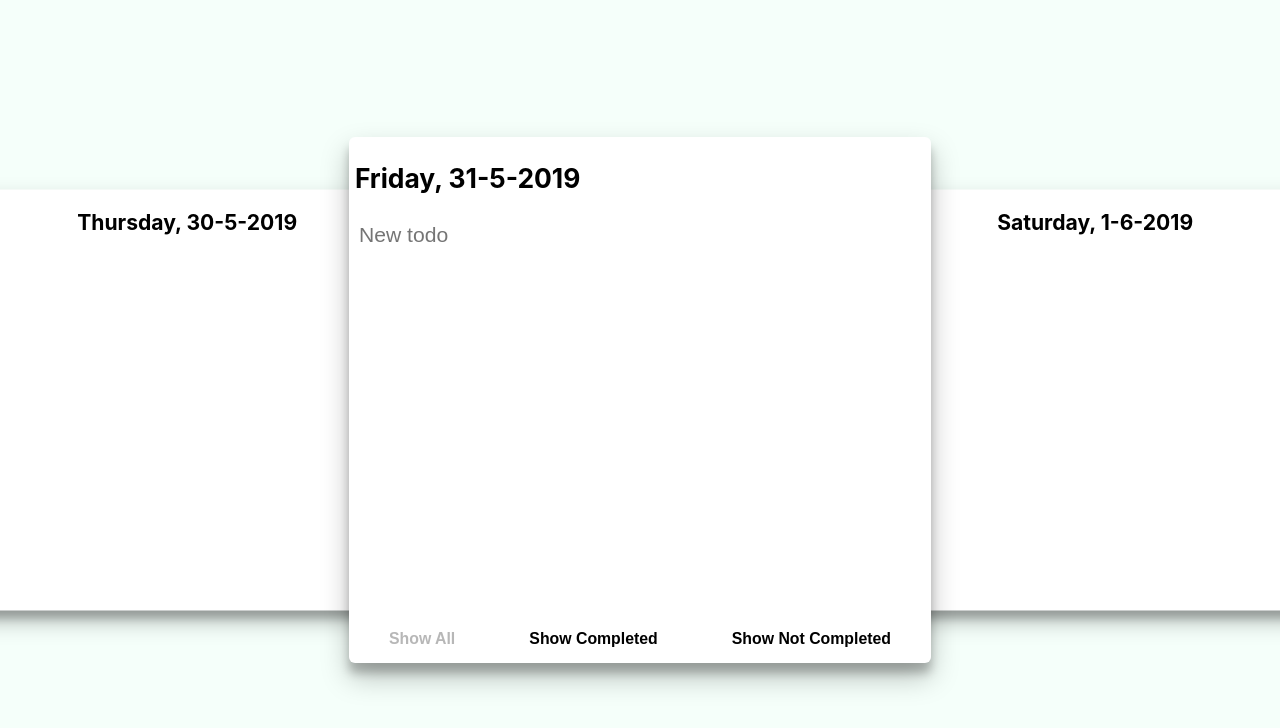
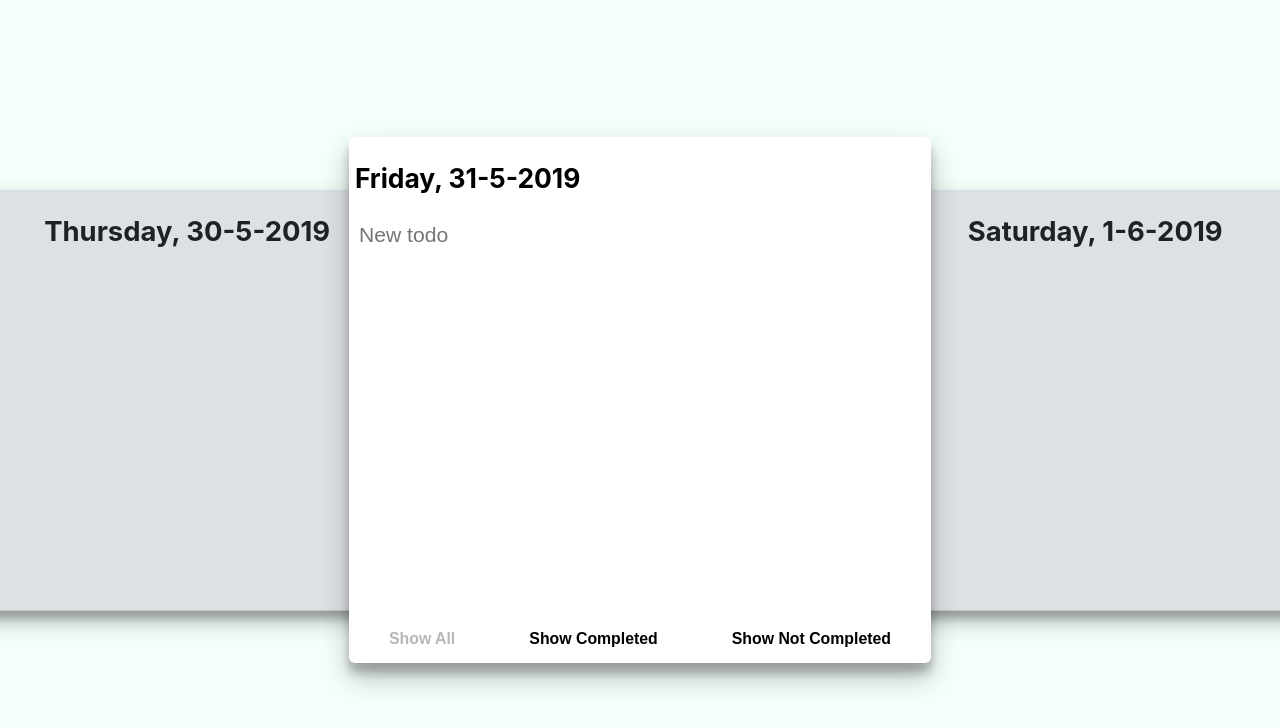
Before and after one commit to d-kowalik/todo-calendar, a React (Create React App) app: page / in a window 1280 px wide. Shown: the top 728 px of the page. Built offline with nearby package versions, Linux system fonts and the light colour scheme.

Commit message:
Add a transparent gray overlay over clickable side days and adjust font size

```diff
--- a/src/components/ShadowTodoBlock.js
+++ b/src/components/ShadowTodoBlock.js
@@ -9,8 +9,11 @@ const ShadowTodoBlock = ({ date, onClick }) => {
 
   return (
     <div className="TodoBlock Shadow" onClick={onClick}>
-      <h2>{date}</h2>
-      <TodoList todos={todos} />
+      <div>
+        <h2>{date}</h2>
+        <TodoList todos={todos} />
+      </div>
+      <div className="ShadowOverlay" />
     </div>
   )
 }
--- a/src/styles/TodoBlock.css
+++ b/src/styles/TodoBlock.css
@@ -20,6 +20,11 @@
   z-index: 0;
   position: relative;
   grid-template-rows: 1fr 12fr;
+  font-size: 1.3em;
+}
+
+.TodoBlock.Shadow li {
+  font-size: 1.25em;
 }
 
 .TodoBlock.Shadow:first-of-type {
@@ -33,3 +38,15 @@
 .TodoBlock.Shadow h2 {
   text-align: center;
 }
+
+.ShadowOverlay {
+  position: absolute;
+  background: lightslategray;
+  width: 100%;
+  height: 100%;
+  opacity: 0.25;
+}
+
+.ShadowOverlay:hover {
+  cursor: pointer;
+}
--- a/src/styles/index.css
+++ b/src/styles/index.css
@@ -6,6 +6,7 @@ body {
   -webkit-font-smoothing: antialiased;
   -moz-osx-font-smoothing: grayscale;
   font-size: 1.1em;
+  overflow: hidden;
 }
 
 code {
```
